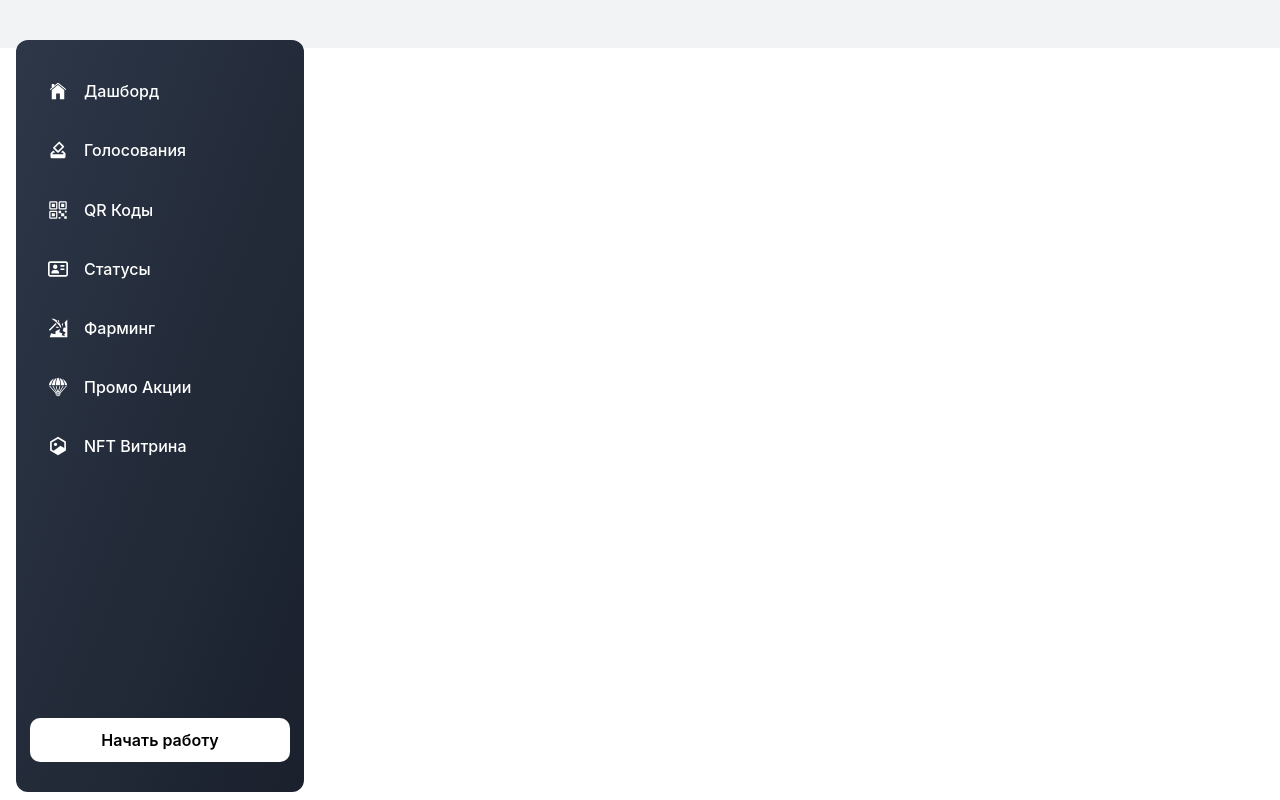
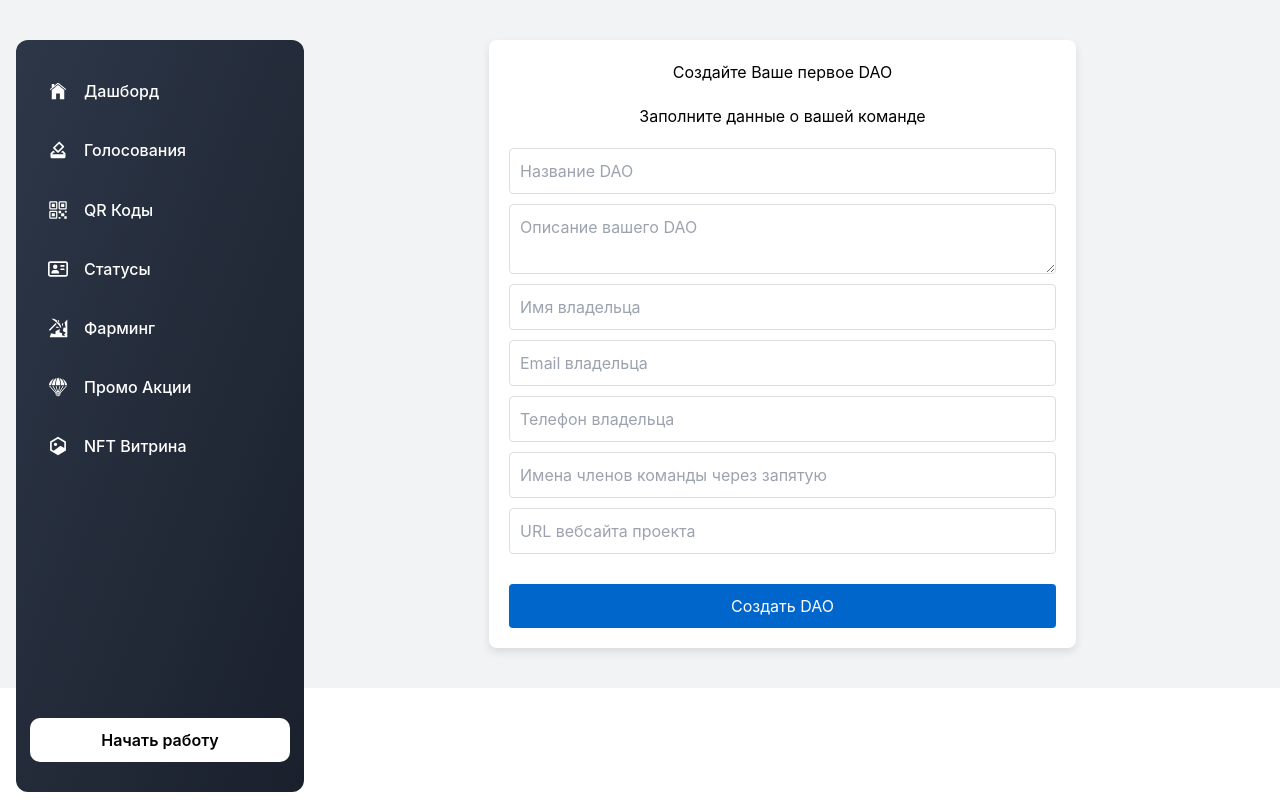
Before and after one commit to GODAOSOFTWARE/front-end, a React (Create React App) app: page /createDAO in a window 1280 px wide. Built offline with nearby package versions, Linux system fonts and the light colour scheme; what @web3modal/wagmi, wagmi would draw is missing.

Commit message:
Добавлена Страница создания DAO

```diff
--- a/src/app/App.js
+++ b/src/app/App.js
@@ -2,6 +2,7 @@ import React, { Suspense, lazy } from 'react';
 import { BrowserRouter as Router, Route, Routes } from 'react-router-dom';
 import Sidebar from '../components/layout/Sidebar';
 import { Web3ModalProvider } from '../components/web3/Web3ModalProvider.tsx';
+import CreateDAO from '../pages/CreateDAO'; // Импортируйте новый компонент
 
 const Votes = lazy(() => import('../pages/Votes'));
 const QrService = lazy(() => import('../pages/QrService'));
@@ -36,6 +37,7 @@ function App() {
                                             <Route path="/sign-in" element={<SignIn />} />
                                             <Route path="/status" element={<StatusService />} />
                                             <Route path="/farming" element={<FarmingService />} />
+                                            <Route path="/createDAO" element={<CreateDAO />} />
                                         </Routes>
                                     </main>
                                 </div>
--- a/src/components/pagination/PaginationRounded.js
+++ b/src/components/pagination/PaginationRounded.js
@@ -12,6 +12,7 @@ const PaginationRounded = ({ count, page, onChange }) => {
                 shape="rounded"
                 variant="outlined"
                 color="primary"
+                backgroundColor="primary"
             />
         </Stack>
     );
--- /dev/null
+++ b/src/pages/CreateDAO.css
@@ -0,0 +1,58 @@
+/* Общий контейнер для страниц дашборда */
+.dashboard-container {
+    padding-right: 15px; /* Добавляет отступ справа в 15 пикселей */
+    padding-left: 300px; /* Оставляем текущий отступ слева */
+    padding-top: 16px; /* Оставляем текущий отступ сверху */
+    padding-bottom: 16px; /* Оставляем текущий отступ снизу */
+}
+
+/* Стили для формы создания DAO */
+.create-dao-container {
+    background-color: #fff;
+    box-shadow: 0 4px 8px rgba(0, 0, 0, 0.1);
+    border-radius: 8px;
+    padding: 20px;
+    margin: 0 auto; /* Центрирование контейнера */
+    width: calc(100% - 330px); /* Учитываем отступы слева и справа */
+    max-width: 900px; /* Максимальная ширина контейнера */
+    position: relative;
+}
+
+.create-dao-container h2 {
+    text-align: center;
+    margin-bottom: 20px;
+}
+
+.create-dao-container p {
+    text-align: center;
+    margin-bottom: 20px;
+}
+
+.create-dao-container form {
+    display: flex;
+    flex-direction: column;
+}
+
+.create-dao-container input,
+.create-dao-container textarea {
+    width: 100%;
+    padding: 10px;
+    margin-bottom: 10px;
+    border: 1px solid #ddd;
+    border-radius: 4px;
+}
+
+.create-dao-container button {
+    width: 100%;
+    padding: 10px;
+    background-color: #0066cc;
+    color: white;
+    border: none;
+    border-radius: 4px;
+    cursor: pointer;
+    margin-top: 20px;
+}
+
+.create-dao-container button:hover {
+    background-color: #005bb5;
+}
--- /dev/null
+++ b/src/pages/CreateDAO.js
@@ -0,0 +1,99 @@
+// src/pages/CreateDAO.js
+
+import React, { useState } from 'react';
+import { useNavigate } from 'react-router-dom';
+import './CreateDAO.css'; // Подключаем стили
+
+const CreateDAO = () => {
+    const navigate = useNavigate();
+    const [formData, setFormData] = useState({
+        name: '',
+        description: '',
+        ownerName: '',
+        ownerEmail: '',
+        ownerPhone: '',
+        teamMembers: '',
+        projectWebsite: ''
+    });
+
+    const handleChange = (e) => {
+        const { name, value } = e.target;
+        setFormData({ ...formData, [name]: value });
+    };
+
+    const handleSubmit = (e) => {
+        e.preventDefault();
+        console.log('Form Data: ', formData);
+        // здесь можно добавить логику для отправки данных формы
+        navigate('/dashboard');
+    };
+
+    return (
+        <div className="dashboard-container">
+            <div className="create-dao-container">
+                <h2>Создайте Ваше первое DAO</h2>
+                <p>Заполните данные о вашей команде</p>
+                <form onSubmit={handleSubmit}>
+                    <input
+                        type="text"
+                        name="name"
+                        placeholder="Название DAO"
+                        value={formData.name}
+                        onChange={handleChange}
+                        required
+                    />
+                    <textarea
+                        name="description"
+                        placeholder="Описание вашего DAO"
+                        value={formData.description}
+                        onChange={handleChange}
+                        required
+                    />
+                    <input
+                        type="text"
+                        name="ownerName"
+                        placeholder="Имя владельца"
+                        value={formData.ownerName}
+                        onChange={handleChange}
+                        required
+                    />
+                    <input
+                        type="email"
+                        name="ownerEmail"
+                        placeholder="Email владельца"
+                        value={formData.ownerEmail}
+                        onChange={handleChange}
+                        required
+                    />
+                    <input
+                        type="tel"
+                        name="ownerPhone"
+                        placeholder="Телефон владельца"
+                        value={formData.ownerPhone}
+                        onChange={handleChange}
+                        required
+                    />
+                    <input
+                        type="text"
+                        name="teamMembers"
+                        placeholder="Имена членов команды через запятую"
+                        value={formData.teamMembers}
+                        onChange={handleChange}
+                        required
+                    />
+                    <input
+                        type="url"
+                        name="projectWebsite"
+                        placeholder="URL вебсайта проекта"
+                        value={formData.projectWebsite}
+                        onChange={handleChange}
+                        required
+                    />
+                    <button type="submit">Создать DAO</button>
+                </form>
+            </div>
+        </div>
+    );
+};
+
+export default CreateDAO;
--- a/src/pages/DashBoard.css
+++ b/src/pages/DashBoard.css
@@ -5,7 +5,7 @@
 
 /* Стили для баннера */
 .banner {
-    background: linear-gradient(to right, #0066cc, #3399ff);
+    background: linear-gradient(to bottom right, #2d3748, #1a202c);
     color: #fff;
     padding: 20px;
     border-radius: 8px;
@@ -17,7 +17,8 @@
 }
 
 .banner:hover {
-    background: linear-gradient(to right, #3399ff, #0066cc);
+    background: #F0B90B;
+    color: black;
 }
 
 /* Фиксированная высота для карточек */
--- a/src/pages/DashBoard.js
+++ b/src/pages/DashBoard.js
@@ -13,7 +13,7 @@ const Dashboard = () => {
         { title: "DAO COD", owner: "Евгений Краснов", ownerAvatar: "https://backend.ddapps.io/storage/uploads/j/3/n/z/m/2FXCaBRlAGdKQyWGzAWvRcVr8dXqqavAMidSaba4.jpg", activeVotes: 1, members: 2, icon: "https://backend.ddapps.io/storage/uploads/j/3/n/z/m/2FXCaBRlAGdKQyWGzAWvRcVr8dXqqavAMidSaba4.jpg" },
         { title: "DAO Decimal Chain", owner: "Анатолий Бердников", ownerAvatar: "https://s.gravatar.com/avatar/a4128713caa8e6be6e333f4542358e97", activeVotes: 4, members: 3, icon: "https://s.gravatar.com/avatar/a4128713caa8e6be6e333f4542358e97" },
         { title: "DAO Makarovsky", owner: "Дмитрий Макаровский", ownerAvatar: "https://s.gravatar.com/avatar/3e8d415cee91e27bc86f3ea8d0c94a20", activeVotes: 2, members: 5, icon: "https://s.gravatar.com/avatar/3e8d415cee91e27bc86f3ea8d0c94a20" },
-        { title: "DAO Школа экспертов", owner: "Константин Константинов", ownerAvatar: "https://backend.ddapps.io/storage/uploads/m/x/g/9/4/A8MLoDQtu8GwyBDM7Зmp1QHqG3GyMoXroSLWkvbQ.jpg", activeVotes: 0, members: 1, icon: "https://backend.ddapps.io/storage/uploads/m/x/g/9/4/A8MLoDQtu8GwyBDМ7Зmp1QHqG3GyMoXroSLWkvbQ.jpg" },
+
     ];
 
     const activeVotes = [
```
